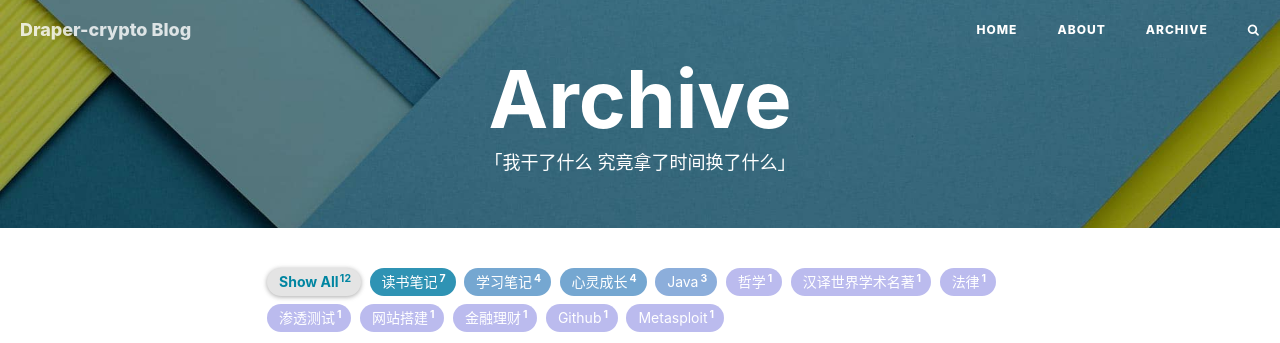
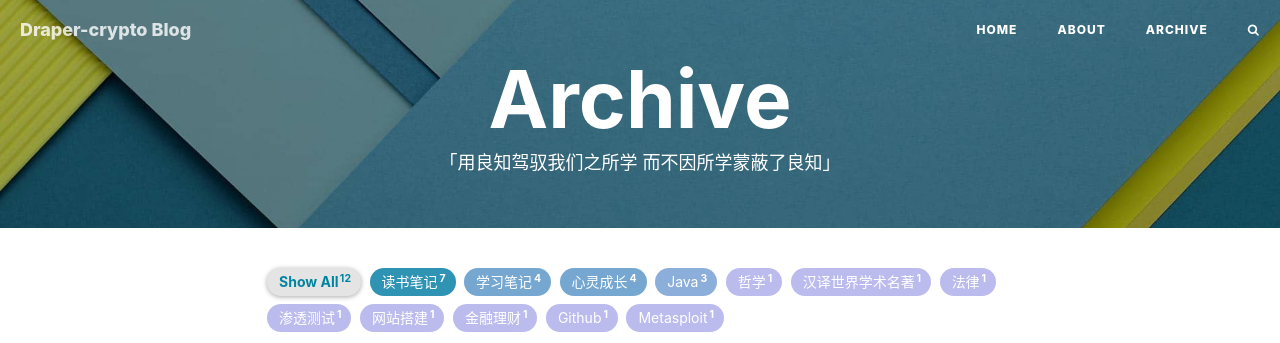
Before and after one commit to Draper-crypto/Draper-crypto.github.io, a Jekyll site: the page built from archive.html, in a window 1280 px wide. Shown: the top 343 px of the page. Built offline with Jekyll 4.4.1, drawn with Linux system fonts in a browser that asks for light colours; nearby versions of some CDN libraries; comment, search, counter and statistics services are not loaded.

Commit message:
更新 archive.html

```diff
--- a/archive.html
+++ b/archive.html
@@ -1,14 +1,10 @@
 ---
 title: Archive
 layout: default
-description: "「我干了什么 究竟拿了时间换了什么」"
+description: "「用良知驾驭我们之所学  而不因所学蒙蔽了良知」"
 header-img: "img/bg-material.jpg"
 ---
 
-<!--
-Credits: this page shamelessly borrowed a lot from:
-https://github.com/kitian616/jekyll-TeXt-theme
--->
 <!-- Page Header -->
 {% include intro-header.html type='page' short=true %}
 
```
